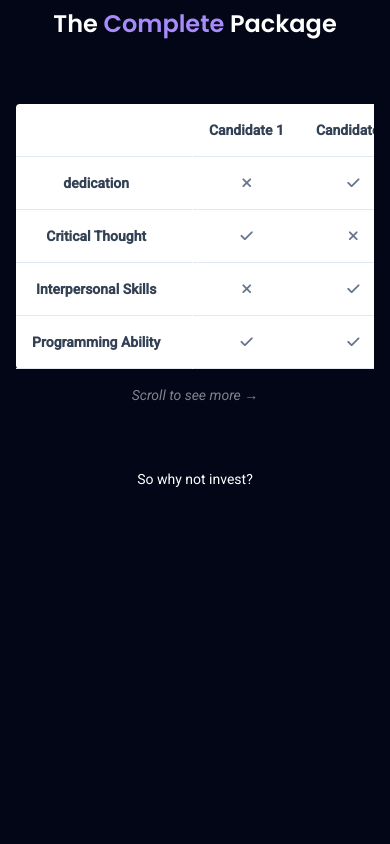
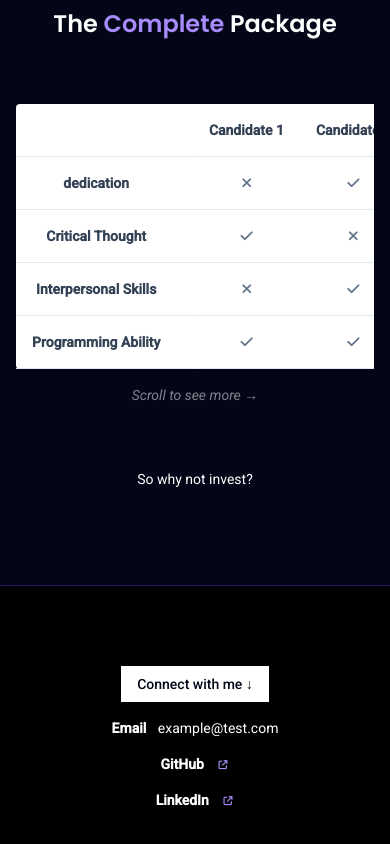
Before and after one commit to Mestpal/portfolio-web, a SvelteKit app: page / in a window 390 px wide. Shown: the part 2493-3337 px from the top of the page. Before the commit the page ends 3078 px from the top, so only its background shows below. Built offline with nearby package versions, Linux system fonts and the light colour scheme.

Commit message:
Add Footer component

```diff
--- a/src/components/Footer.svelte
+++ b/src/components/Footer.svelte
@@ -0,0 +1,24 @@
+<footer class="py-20 sm:py-32 bg-black border-t border-solid border-violet-950 flex flex-col gap-4 sm:gap-8 justify-content items-center">
+    <p class="px-4 py-2 bg-white text-slate-950 font-medium">
+        Connect with me &darr;
+    </p>
+    <div class="flex flex-col gap-4 items-center justify-center">
+        <p><b class="pr-2">Email</b> example@test.com</p>
+        <p>
+            <b class="pr-2">GitHub</b>
+            <a href="#" class="text-violet-400" target="_blank">
+                <span class="text-xs scale-75 pl-0.5">
+                    <i class="fa-solid fa-arrow-up-right-from-square text-xs scale-[75%]"></i>
+                </span>
+            </a>
+        </p>
+        <p>
+            <b class="pr-2">LinkedIn</b>
+            <a href="#" class="text-violet-400" target="_blank">
+                <span class="text-xs scale-75 pl-0.5">
+                    <i class="fa-solid fa-arrow-up-right-from-square text-xs scale-[75%]"></i>
+                </span>
+            </a>
+        </p>
+    </div>
+</footer>
```
